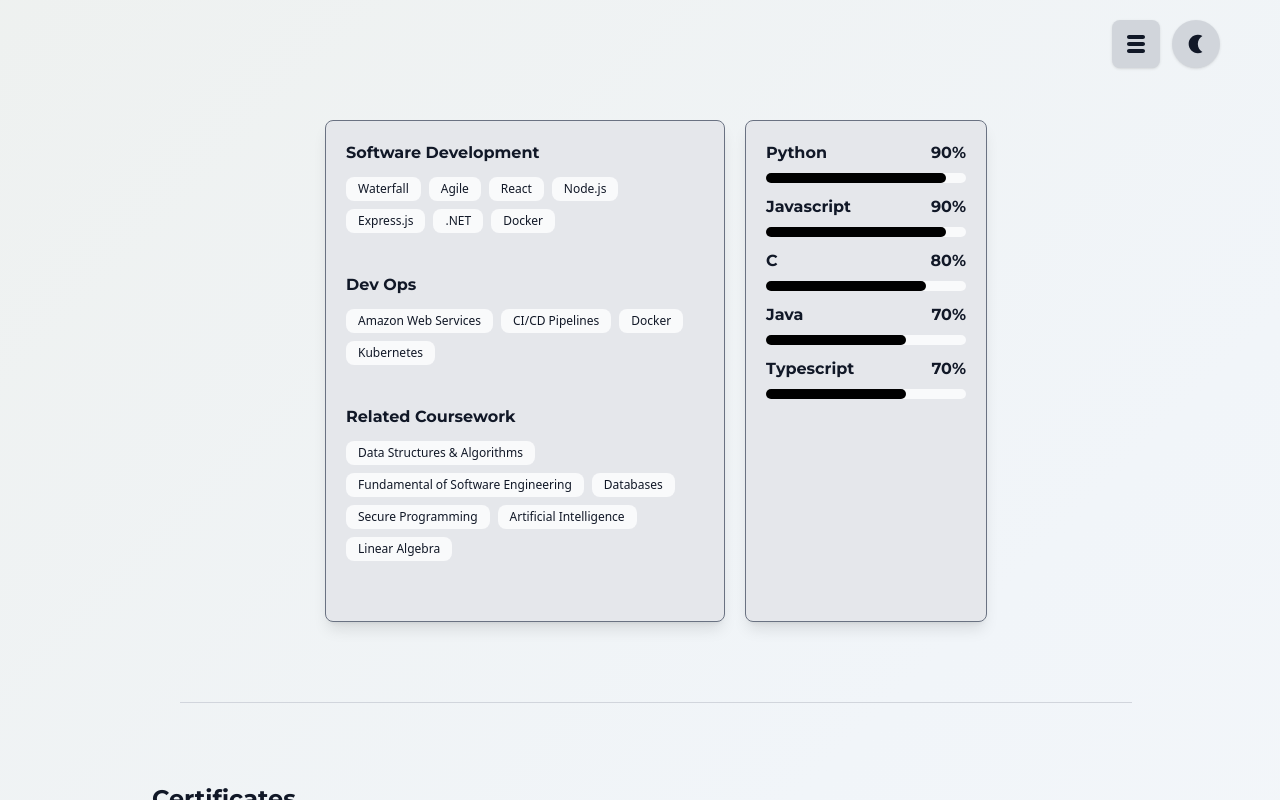
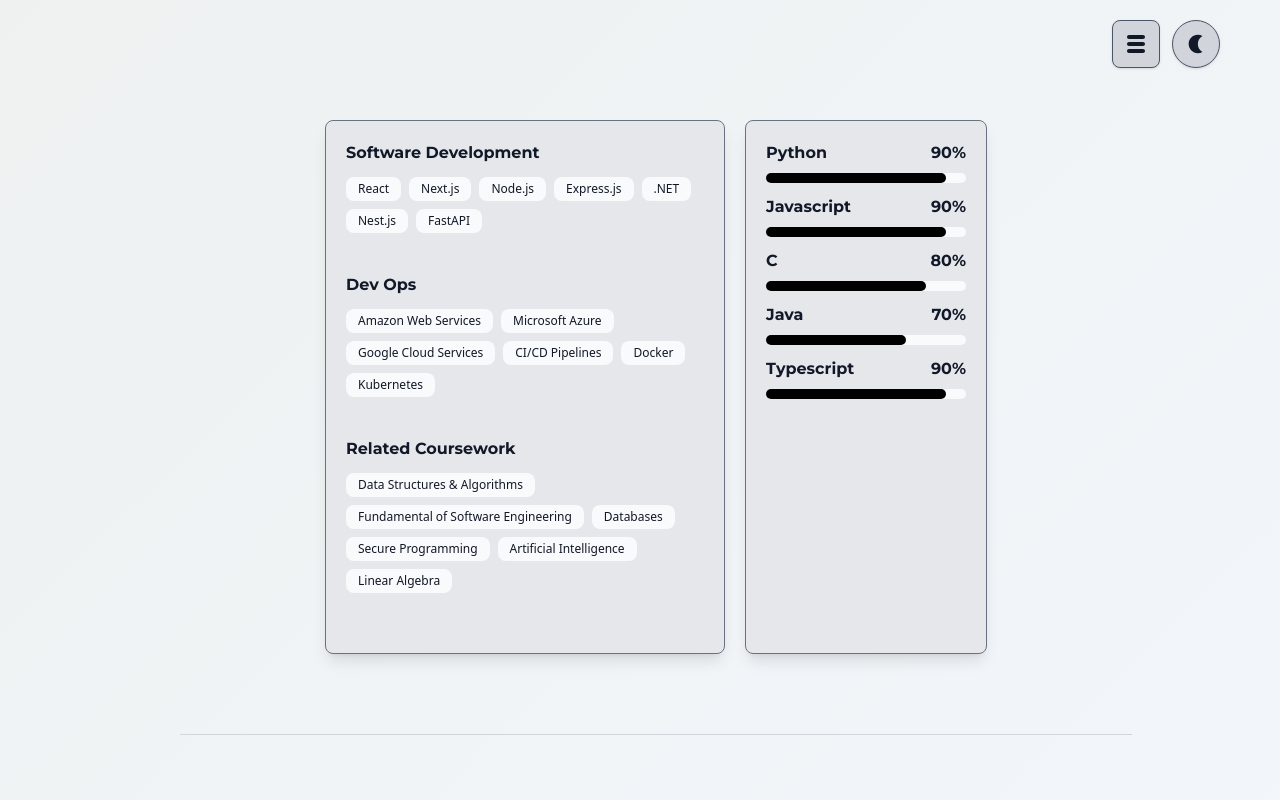
Before and after one commit to hquino1/hquino1.github.io, a React (Vite) app: page /skills in a window 1280 px wide. Built offline with nearby package versions, Linux system fonts and the light colour scheme.

Commit message:
minor styling changes and content

```diff
--- a/src/App.jsx
+++ b/src/App.jsx
@@ -34,11 +34,11 @@ function App() {
 
   return (
     <div className='transition-colors duration-1000 w-full h-full bg-[#F9FAFB] dark:bg-[#0F172A] flex'>
-      <button className={`fixed dark:bg-[#334155] bg-[#D1D5DB] shadow-sm right-0 mt-5 mr-20 sm:mr-30 h-12 w-12 rounded-lg justify-center cursor-pointer 2xl:hidden z-60 text-[#111827] dark:text-[#F1F5F9]`} onClick={changeNav}>
+      <button className={`border border-gray-600 fixed dark:bg-[#334155] bg-[#D1D5DB] shadow-sm right-0 mt-5 mr-20 sm:mr-30 h-12 w-12 rounded-lg justify-center cursor-pointer 2xl:hidden z-60 text-[#111827] dark:text-[#F1F5F9]`} onClick={changeNav}>
         {!showNavbar && <TiThMenu className='mx-auto text-2xl'></TiThMenu>}
         {showNavbar && <IoClose className='mx-auto text-3xl'></IoClose>}
       </button>
-      <button className={`dark:bg-[#334155] bg-[#D1D5DB] shadow-sm p-1 rounded-full cursor-pointer fixed right-0 mt-5 mr-5 sm:mr-15 h-12 w-12 z-60 text-[#111827] dark:text-[#F1F5F9] flex items-center justify-center`} onClick={toggleDarkMode}>
+      <button className={`border border-gray-600 dark:bg-[#334155] bg-[#D1D5DB] shadow-sm p-1 rounded-full cursor-pointer fixed right-0 mt-5 mr-5 sm:mr-15 h-12 w-12 z-60 text-[#111827] dark:text-[#F1F5F9] flex items-center justify-center`} onClick={toggleDarkMode}>
           {!isDark && <MdNightlight size={22}></MdNightlight>}
           {isDark && <MdLightMode size={22}></MdLightMode>}
       </button>
--- a/src/components/LimitedNavigation.jsx
+++ b/src/components/LimitedNavigation.jsx
@@ -15,7 +15,7 @@ const LimitedNavigation = ({isVisible}) => {
 
     <>
       {/* Desktop navigation */}
-      <nav className={`dark:bg-[#1E293B] bg-[#E5E7EB] h-full w-64 p-7 font-[Outfit] z-50 fixed transition-transform duration-700 ease-in-out ${isVisible ? 'translate-x-0' : '-translate-x-full'}`}>
+      <nav className={`dark:bg-[#1E293B] bg-[#E5E7EB] h-full w-64 py-7 px-4 font-[Outfit] z-50 fixed transition-transform duration-700 ease-in-out ${isVisible ? 'translate-x-0' : '-translate-x-full'}`}>
         <h1 className=' mb-5 text-lg text-[#111827] dark:text-[#F1F5F9]'>Main</h1>
         <NavigationItem name={"About"} Icon={IoPerson} to={"/"}/>
         <NavigationItem name={"Projects"} Icon={AiFillCode} to={"/projects"}/>
--- a/src/components/Navigation.jsx
+++ b/src/components/Navigation.jsx
@@ -15,7 +15,7 @@ const Navigation = () => {
 
     <>
       {/* Desktop navigation */}
-      <nav class="dark:bg-[#1E293B] bg-[#E5E7EB] h-full w-72 p-7 font-[Outfit] hidden 2xl:block transition duration-600 ease-in-out">
+      <nav class="dark:bg-[#1E293B] bg-[#E5E7EB] h-full w-72 py-7 px-4 font-[Outfit] hidden 2xl:block transition duration-600 ease-in-out">
         <h1 className=' mb-5 text-lg text-[#111827] dark:text-[#F1F5F9]'>Main</h1>
         <NavigationItem name={"About"} Icon={IoPerson} to={"/"}/>
         <NavigationItem name={"Projects"} Icon={AiFillCode} to={"/projects"}/>
--- a/src/components/NavigationItem.jsx
+++ b/src/components/NavigationItem.jsx
@@ -5,7 +5,7 @@ const NavigationItem = ({name, Icon, to}) => {
   return(
     <NavLink
       to={to}
-      className={({isActive}) => `text-[#111827] dark:text-[#F1F5F9] h-10 w-full rounded-lg mb-5 flex justify-center items-center text-lg cursor-pointer hover:bg-[#F9FAFB] hover:dark:bg-[#0F172A] ${isActive ? 'bg-[#F9FAFB] dark:bg-[#0F172A]' : ''}`}
+      className={({isActive}) => `text-[#111827] dark:text-[#F1F5F9] h-10 w-full rounded-xl mb-5 flex justify-center items-center text-lg cursor-pointer hover:bg-[#F9FAFB] hover:dark:bg-[#0F172A] ${isActive ? 'border border-gray-500 bg-[#F9FAFB] dark:bg-[#0F172A]' : 'border border-gray-700'}`}
     >
       {/* Desktop navigation */}
         <Icon className="ml-3 text-[#111827] dark:text-[#F1F5F9]"/>
--- a/src/pages/About.jsx
+++ b/src/pages/About.jsx
@@ -13,16 +13,17 @@ function About() {
       "Resolved critical frontend and backend bugs, improving system stability, which reduced error rates and improved overall user experience."
     ],
     [
-      "Helped design backend architecture, by adding logging, auth, and system functionality.",
-      "Created reverse proxy servers for API accessibility, and proficient fetching mechanisms."
+      "Architected a cloud-native data masking workflow using EventBridge, AWS Lambda, and DataBrew to detect and protect sensitive user data across automated pipelines.",
+      "Deployed a lightweight NGINX-based proxy on AWS EC2 to enforce HTTPS/TLS encryption for secure communication between internal services and external endpoints.",
+      "Integrated Snowflake within a Nest.js backend to streamline data ingestion, implementing AWS KMS for secure, encrypted credential management and access control."
     ]
   ]
 
   return (
     <div class="text-[#111827] dark:text-[#F1F5F9] items-center w-full h-full pr-0 pl-5 pt-30 pr-5 sm:p-20 lg:p-30 xl:p-30 overflow-auto transition duration-600 ease-in-out">
       <div class="flex flex-col md:flex-row h-auto mb-20">
-        <div className="mr-15 mb-auto h-[200px] w-[200px] sm:h-[250px] sm:w-[250px] lg:h-[300px] lg:w-[300px] xl:h-[400px] xl:w-[400px] rounded-lg outline-1 p-2 lg:p-5 flex-shrink-0">
-          <img src={headshot} className='object-cover h-full w-full rounded-lg'/>
+        <div className="dark:bg-[#1E293B] bg-[#E5E7EB] border-gray-500 mr-15 mb-auto h-[200px] w-[200px] sm:h-[250px] sm:w-[250px] lg:h-[300px] lg:w-[300px] xl:h-[400px] xl:w-[400px] rounded-2xl border p-2 lg:p-5 flex-shrink-0">
+          <img src={headshot} className='object-cover h-full w-full rounded-2xl border border-gray-700'/>
         </div>
 
         <div class="w-full lg:w-1/2 h-full mt-5 mr-10">
--- a/src/pages/Skills.jsx
+++ b/src/pages/Skills.jsx
@@ -7,8 +7,8 @@ function Skills() {
       "Demonstrated foundational understanding of AWS core services, architecture best practices, and cloud security.",
     ]
   ]
-  const aiTags = ["Amazon Web Services", "CI/CD Pipelines", "Docker", "Kubernetes"]
-  const swTags = ["Waterfall", "Agile", "React", "Node.js", "Express.js", ".NET", "Docker"]
+  const aiTags = ["Amazon Web Services", "Microsoft Azure", "Google Cloud Services", "CI/CD Pipelines", "Docker", "Kubernetes"]
+  const swTags = ["React", "Next.js","Node.js", "Express.js", ".NET", "Nest.js", "FastAPI"]
   const rcTags = ["Data Structures & Algorithms", "Fundamental of Software Engineering", "Databases", "Secure Programming", "Artificial Intelligence", "Linear Algebra"]
 
   return (
@@ -79,10 +79,10 @@ function Skills() {
 
               <span className='flex'>
                 <h1 className='font-[Montserrat] font-bold'> Typescript </h1>
-                <h1 className='font-bold font-[Montserrat] ml-auto'> 70% </h1>
+                <h1 className='font-bold font-[Montserrat] ml-auto'> 90% </h1>
               </span>
               <div className='bg-[#F9FAFB] dark:bg-[#0F172A] w-full md:w-[200px] h-[10px] rounded-xl mt-2 transition duration-600 ease-in-out'>
-                <div className='h-full w-7/10 bg-black dark:bg-white rounded-lg transition duration-600 ease-in-out'> </div>
+                <div className='h-full w-9/10 bg-black dark:bg-white rounded-lg transition duration-600 ease-in-out'> </div>
               </div>
 
 
```
Also changed, not shown: 1 other file (tests, documents, lock files or other folders).
